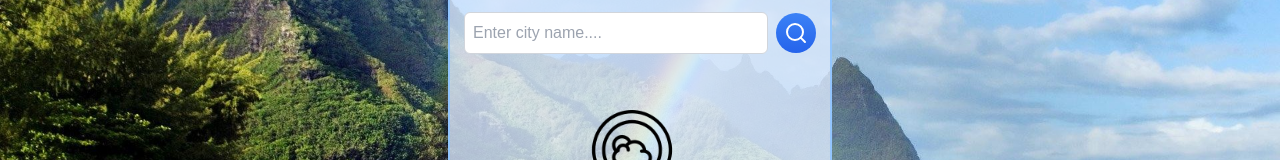
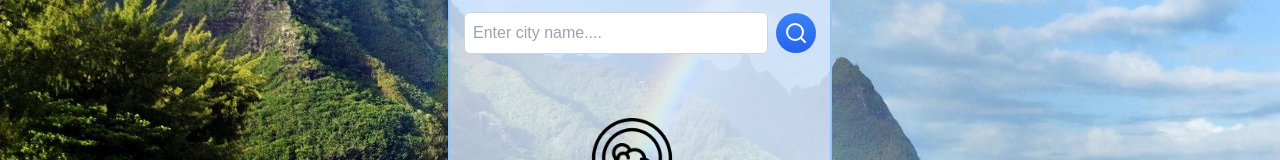
Before and after one commit to JackyChn/WeatherApp, a Next.js app: page / in a window 1280 px wide. Shown: the part 254-414 px from the top of the page. Built offline with nearby package versions, Linux system fonts and the light colour scheme.

Commit message:
Update: City & weather layout gap

```diff
--- a/components/SearchWeather.tsx
+++ b/components/SearchWeather.tsx
@@ -100,7 +100,7 @@
               </div>
             )}
             {/* City Name */}
-            <div className="ml-16">
+            <div className="flex flex-col items-center justify-center gap-y-2 px-4">
               <p className="text-2xl font-semibold">{officialName}</p>
               <p className="text-lg text-gray-700">
                 {cityWeatherInfo.condition.text}
```
